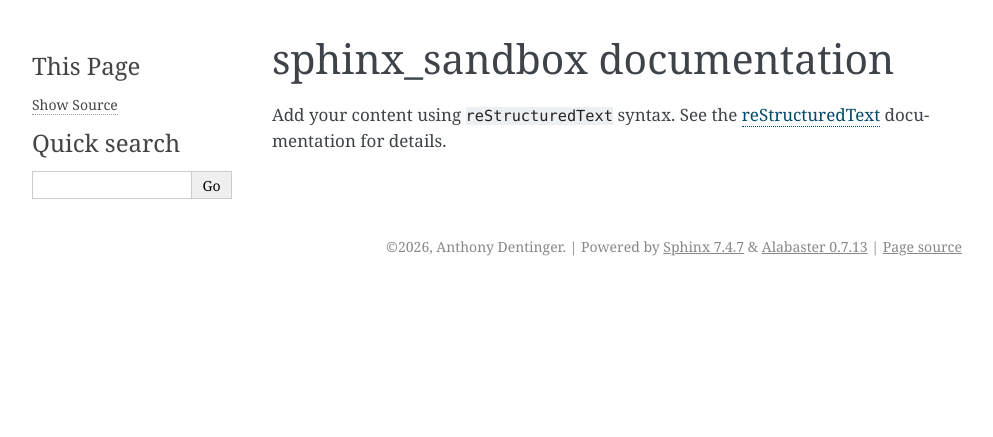
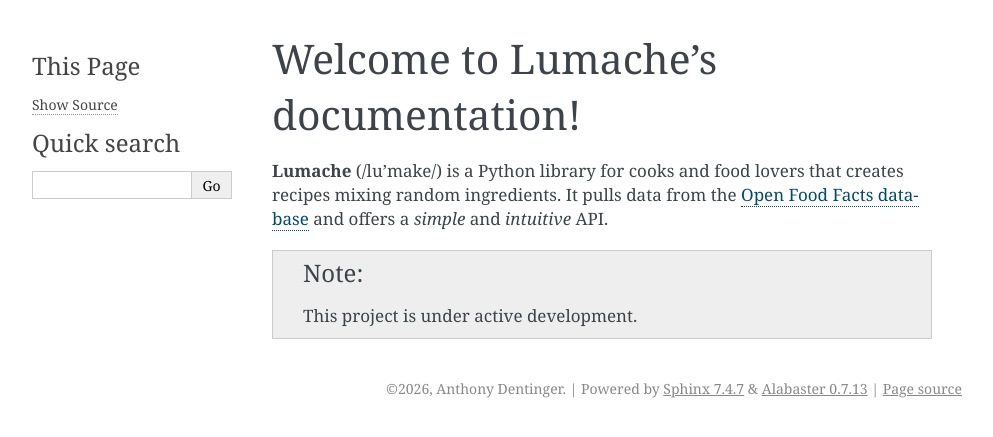
Before and after one commit to adentinger/sphinx_sandbox, a Sphinx documentation site: the page built from source/index.rst, in a window 1280 px wide. Shown: the top 437 px of the page, without its empty margins (148-1141 px from the left). Built offline with Sphinx 7.4.7, drawn with Linux system fonts in a browser that asks for light colours.

Commit message:
Update index.rst per tutorial

```diff
--- a/source/index.rst
+++ b/source/index.rst
@@ -1,14 +1,14 @@
-.. sphinx_sandbox documentation master file, created by
-   sphinx-quickstart on Sun Jul 12 16:59:26 2026.
-   You can adapt this file completely to your liking, but it should at least
-   contain the root `toctree` directive.
+Welcome to Lumache's documentation!
+===================================
 
-sphinx_sandbox documentation
-============================
+**Lumache** (/lu'make/) is a Python library for cooks and food lovers that
+creates recipes mixing random ingredients.  It pulls data from the `Open Food
+Facts database <https://world.openfoodfacts.org/>`_ and offers a *simple* and
+*intuitive* API.
 
-Add your content using ``reStructuredText`` syntax. See the
-`reStructuredText <https://www.sphinx-doc.org/en/master/usage/restructuredtext/index.html>`_
-documentation for details.
+.. note::
+
+   This project is under active development.
 
 
 .. toctree::
```
